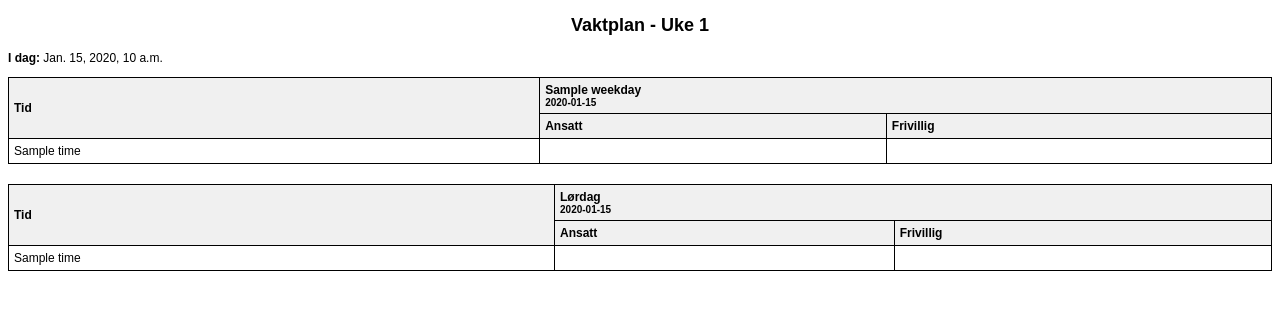
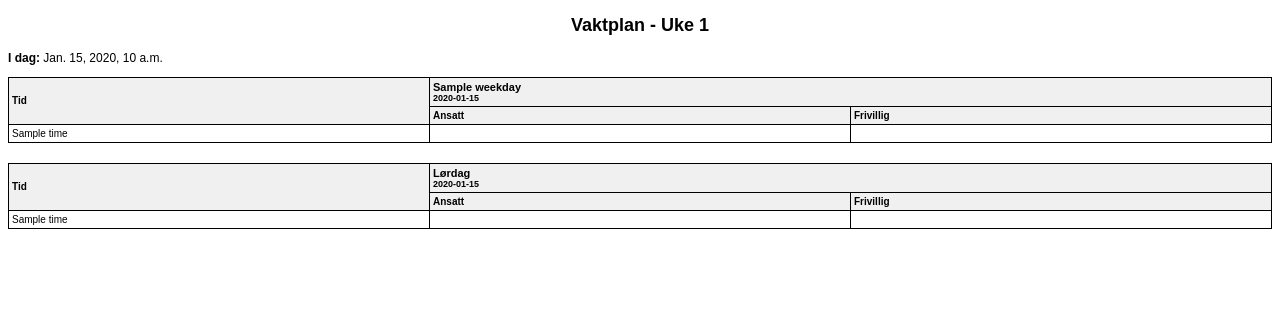
Before and after one commit to larslover/numero, a Django app: template shifts/templates/shifts/schedule_pdf.html in a window 1280 px wide. Shown: the top 310 px of the page. Run offline with Django 5.2, Linux system fonts and the light colour scheme; the template is opened without the code that fills it: most values are stand-ins (such as "Sample title", 1, 10 or a date in 2020).

Commit message:
changes in schedule_pdf to make table fit screen

```diff
--- a/shifts/templates/shifts/schedule_pdf.html
+++ b/shifts/templates/shifts/schedule_pdf.html
@@ -14,6 +14,26 @@
         .header-day { font-weight: bold; }
         .header-date { font-size: smaller; }
     </style>
+    <head>
+        <meta charset="UTF-8">
+        <title>Vaktplan PDF - Uke {{ week_number }}</title>
+        <style>
+            body { font-family: sans-serif; font-size: 12px; }
+            table { border-collapse: collapse; width: 100%; margin-bottom: 20px; }
+            th, td { border: 1px solid #000; padding: 5px; text-align: left; }
+            th { background-color: #f0f0f0; }
+            h2 { text-align: center; }
+            .header-day { font-weight: bold; }
+            .header-date { font-size: smaller; }
+
+            /* Second block merged here */
+            table { table-layout: fixed; }
+            th, td { padding: 3px; font-size: 10px; word-wrap: break-word; }
+            .header-day { font-size: 11px; white-space: nowrap; }
+            .header-date { font-size: 9px; }
+        </style>
+    </head>
+
 </head>
 <body>
     <h2>Vaktplan - Uke {{ week_number }}</h2>
@@ -108,5 +128,6 @@
             {% endfor %}
         </tbody>
     </table>
+
 </body>
 </html>
```
